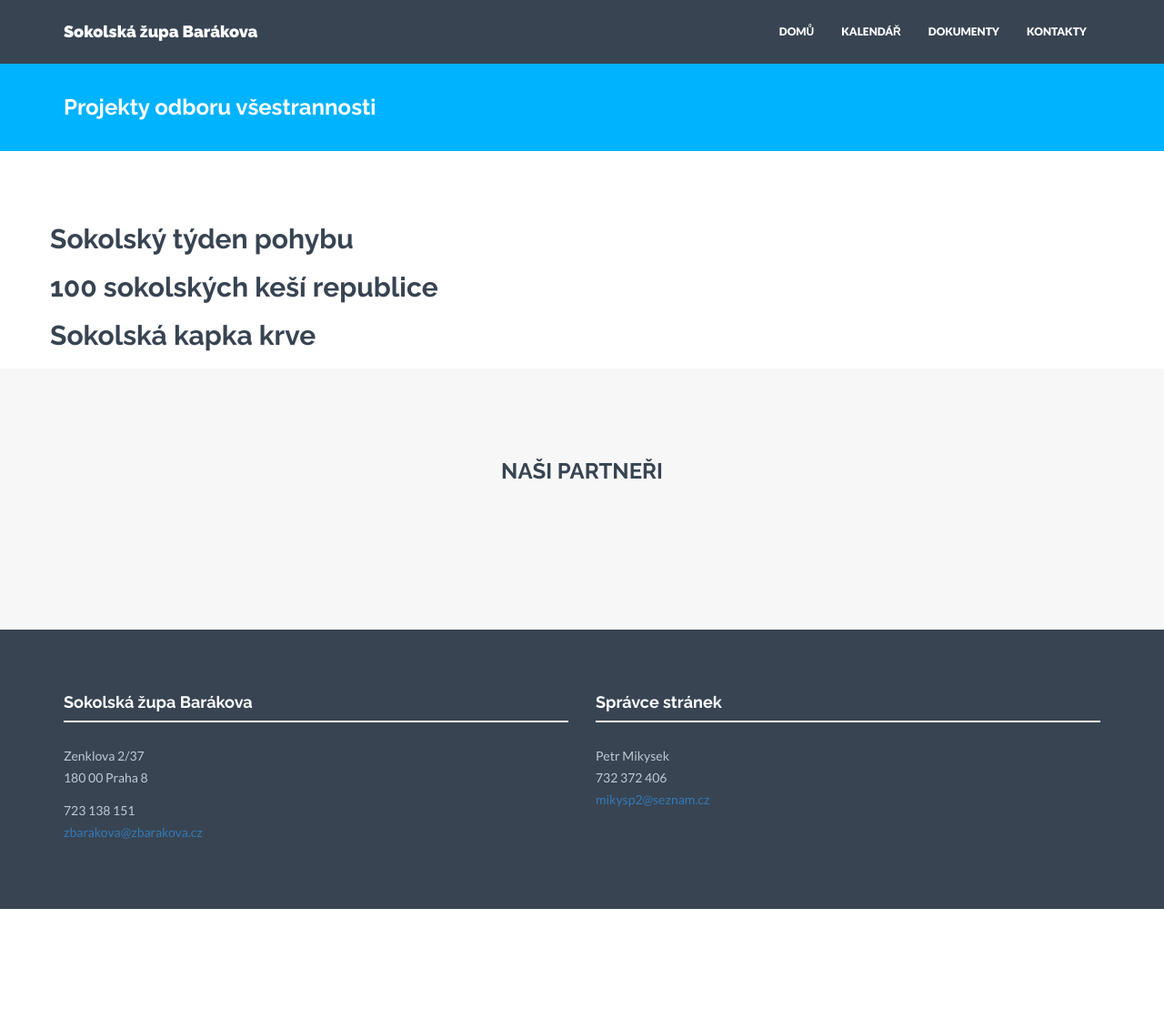
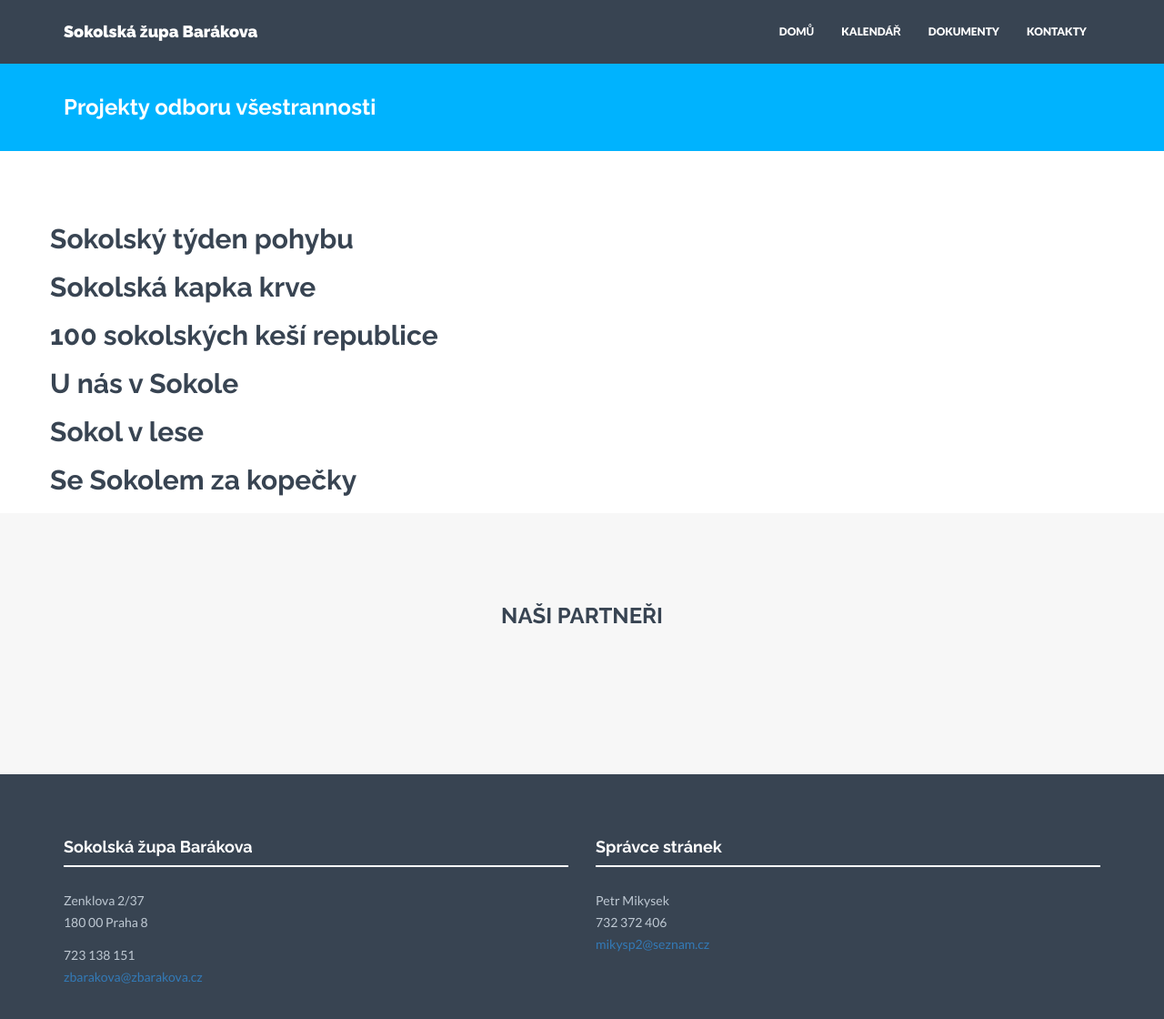
Before and after one commit to milanhybner/zbarakova.cz, a Jekyll site: the page built from ov/projekty.md, in a window 1280 px wide and 1158 px high. Shown: the top 1120 px of the window at 91% size. Built offline with Jekyll 4.4.1, drawn with Linux system fonts in a browser that asks for light colours; nearby versions of some CDN libraries.

Commit message:
Update projekty.md

```diff
--- a/ov/projekty.md
+++ b/ov/projekty.md
@@ -5,6 +5,12 @@ nazev: Projekty odboru všestrannosti
 
 ## Sokolský týden pohybu
 
+## Sokolská kapka krve
+
 ## 100 sokolských keší republice
 
-## Sokolská kapka krve
+## U nás v Sokole
+
+## Sokol v lese
+
+## Se Sokolem za kopečky
```
